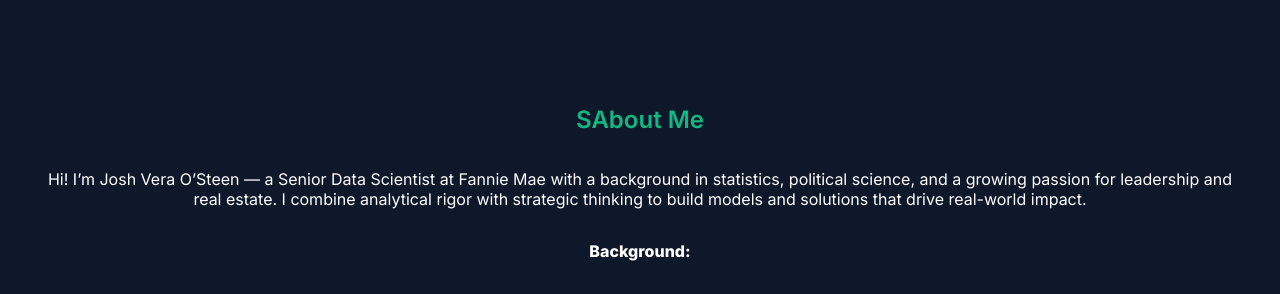
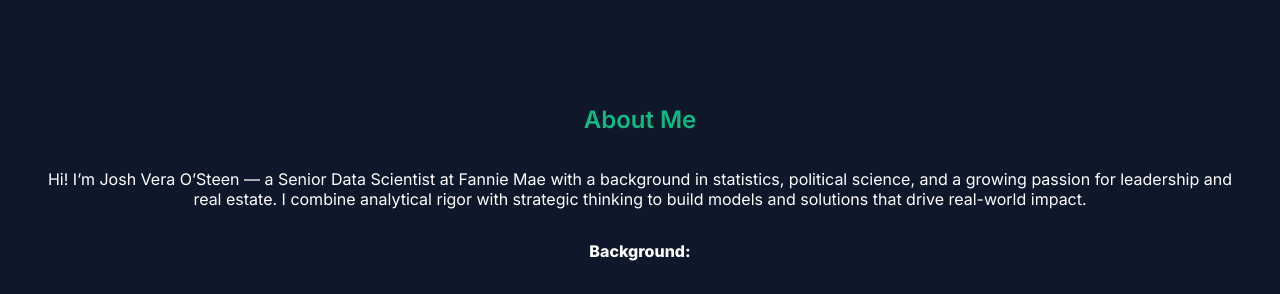
Before and after one commit to JVOsteen/JVOsteen.github.io, a Jekyll site: the page built from index.md, in a window 1280 px wide and 900 px high, scrolled down 1132 px. Shown: the part 155-449 px from the top of the window. Built offline with Jekyll 4.4.1, drawn with Linux system fonts in a browser that asks for light colours.

Commit message:
Update index.md

```diff
--- a/index.md
+++ b/index.md
@@ -235,7 +235,7 @@
   </section>
 
   <section id="about">
-    <h2><span class="highlight-green">SAbout Me</span></h2>
+    <h2><span class="highlight-green">About Me</span></h2>
     <p>Hi! I’m Josh Vera O’Steen — a Senior Data Scientist at Fannie Mae with a background in statistics, political science, and a growing passion for leadership and real estate. I combine analytical rigor with strategic thinking to build models and solutions that drive real-world impact.</p>
     <p><strong>Background:</strong></p>
     <p>I hold a Bachelor of Science in Statistics and a Bachelor of Arts in Political Science from American University. I’m currently pursuing a Master of Professional Studies in Artificial Intelligence Management at Georgetown University, where I’m deepening my understanding of how AI can be deployed responsibly and effectively at scale — particularly from a leadership and organizational strategy perspective.</p>
```
